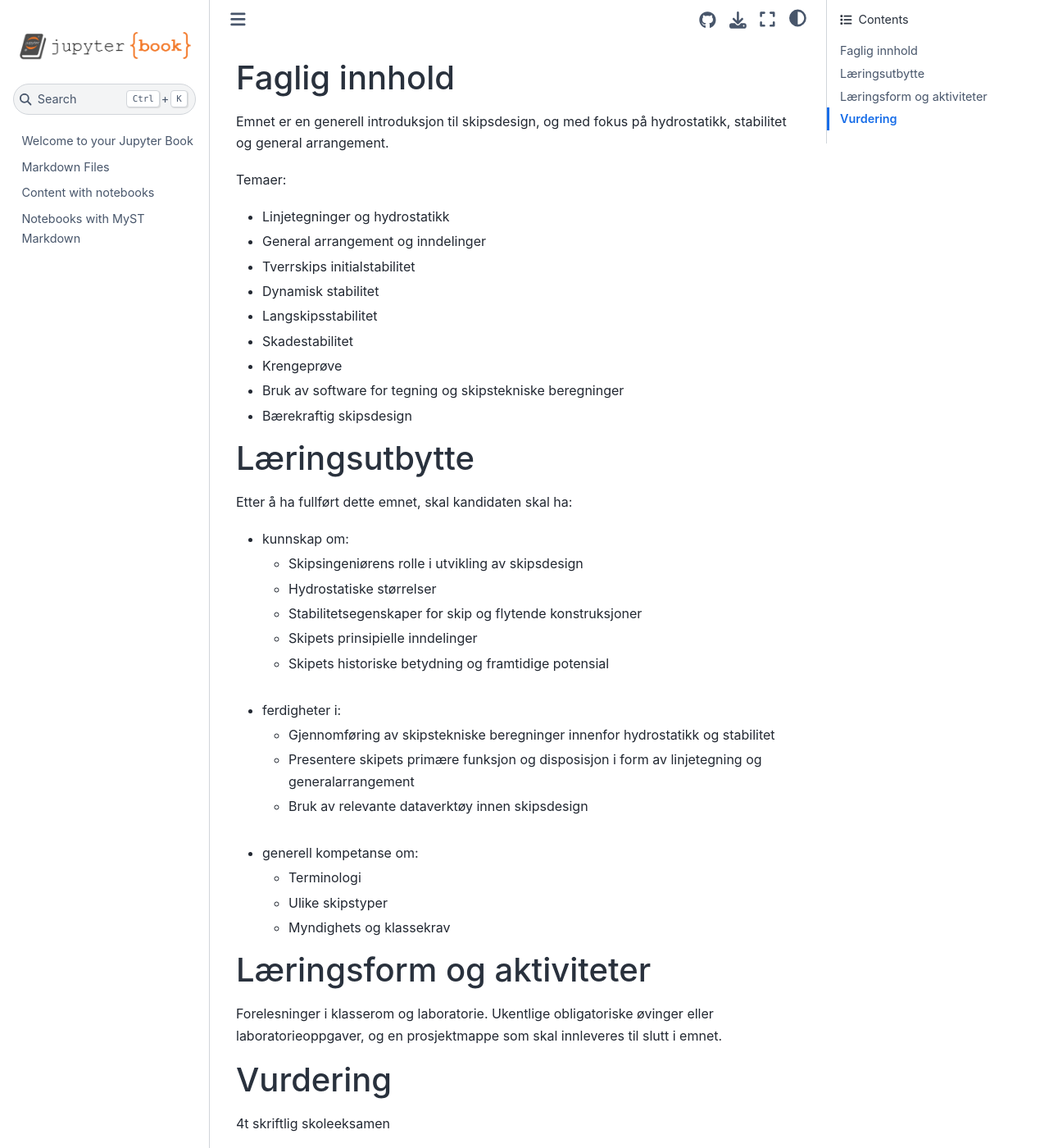
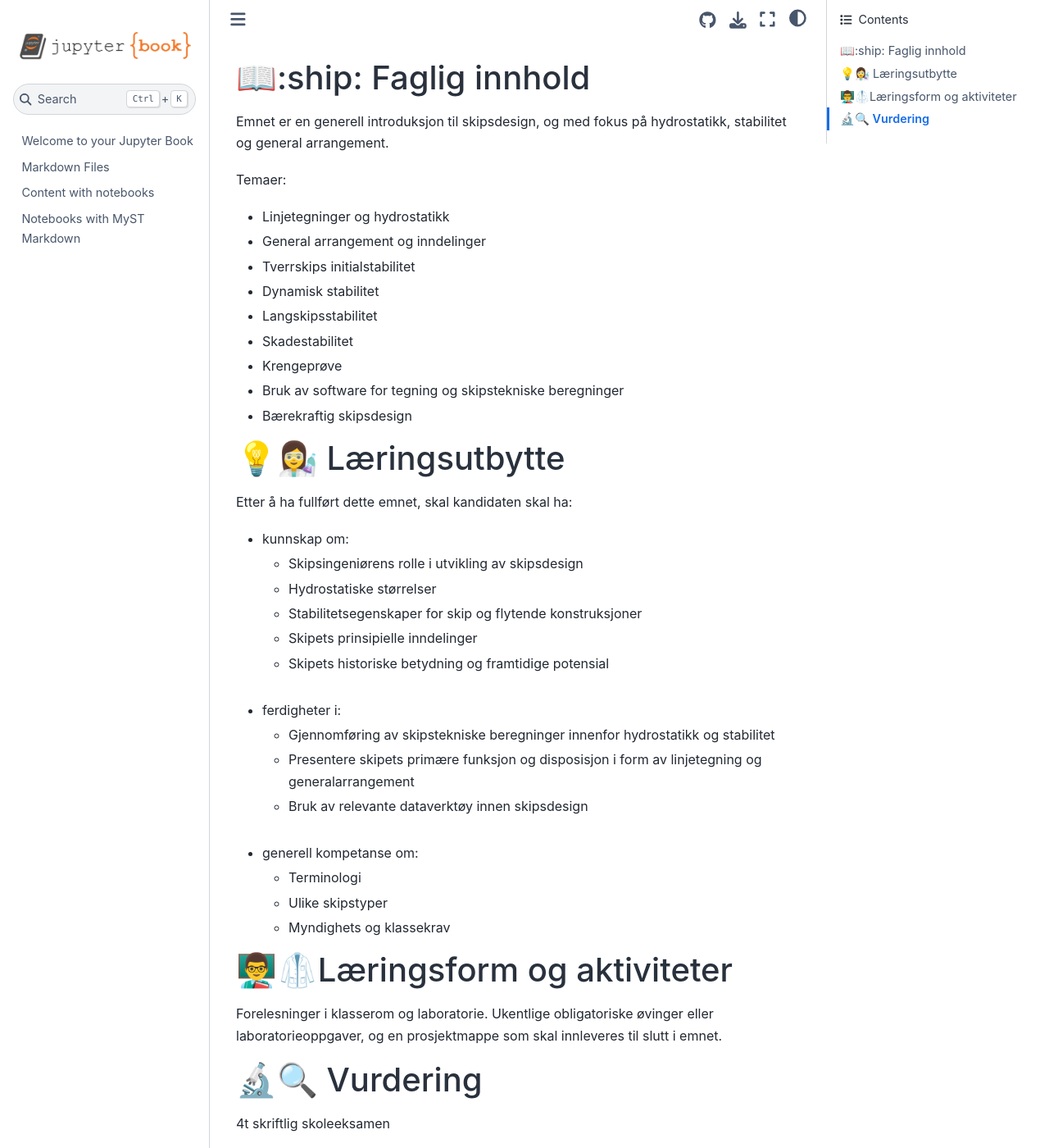
Before and after one commit to skipsing/skipsdesign1, a Jupyter Book: the page built from emneinfo.md, in a window 1280 px wide and 1400 px high. Shown: the whole window at 82% size. Built offline with Jupyter Book 1.0.4 settings and Sphinx 7.4.7 and the Sphinx Book theme 1.1.4, drawn with Linux system fonts in a browser that asks for light colours.

Commit message:
oppdatert emneinfo med emojier

```diff
--- a/emneinfo.md
+++ b/emneinfo.md
@@ -1,4 +1,4 @@
-## Faglig innhold
+## 📖:ship: Faglig innhold
 Emnet er en generell introduksjon til skipsdesign, og med fokus på hydrostatikk, stabilitet og general arrangement.
 
 Temaer:
@@ -12,7 +12,7 @@ Temaer:
 - Bruk av software for tegning og skipstekniske beregninger
 - Bærekraftig skipsdesign
 
-## Læringsutbytte
+## 💡👩‍🔬 Læringsutbytte
 Etter å ha fullført dette emnet, skal kandidaten skal ha:
 
 - kunnskap om:
@@ -33,11 +33,11 @@ Etter å ha fullført dette emnet, skal kandidaten skal ha:
     - Ulike skipstyper
     - Myndighets og klassekrav
 
-## Læringsform og aktiviteter
+## 👨‍🏫🥼Læringsform og aktiviteter
 
 Forelesninger i klasserom og laboratorie. Ukentlige obligatoriske øvinger eller laboratorieoppgaver, og en prosjektmappe som skal innleveres til slutt i emnet.
 
-## Vurdering
+## 🔬🔍 Vurdering
 
 4t skriftlig skoleeksamen
 
```
